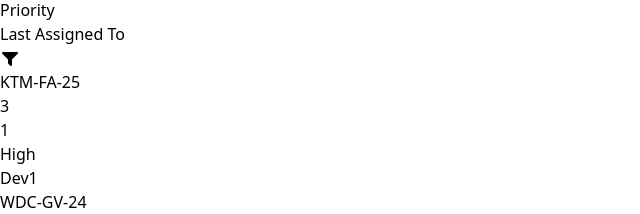
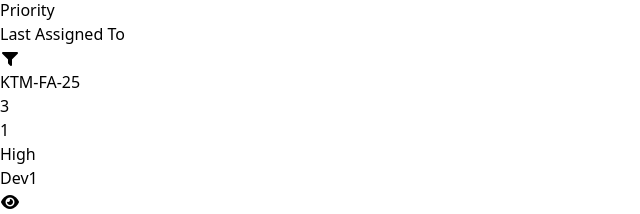
Before and after one commit to Ashmit990/DevClient-CRM, a React (Vite) app: page /clusters in a window 1280 px wide. Shown: the part 738-952 px from the top of the page, without its empty margins (0-640 px from the left). Built offline with nearby package versions, Linux system fonts and the light colour scheme.

Commit message:
added view icon in side of each cluster

```diff
--- a/src/components/clusters/ClustersColumns.jsx
+++ b/src/components/clusters/ClustersColumns.jsx
@@ -1,18 +1,16 @@
-import React from "react";
-
 export const ClustersColumns = ({ col1, col2, col3, col4, col5 }) => {
   return (
-    <>
-      <div className="grid grid-cols-5 bg-[#E7EDFB] text-[#8AB0F7] font-bold py-3 px-6 rounded-t-lg">
+    <div className="grid grid-cols-[2fr,1fr,1fr,1fr,1fr,0.5fr] bg-[#E7EDFB] text-[#8AB0F7] font-bold py-3 px-6 rounded-t-lg">
       <p>{col1}</p>
       <p>{col2}</p>
       <p>{col3}</p>
       <p>{col4}</p>
-        <div className="flex justify-between items-center">
       <p>{col5}</p>
-          <i className="fa-solid fa-filter ml-2 cursor-pointer"></i>
+
+      {/* FILTER goes in separate column */}
+      <div className="flex justify-center items-center">
+        <i className="fa-solid fa-filter cursor-pointer"></i>
       </div>
     </div>
-    </>
   );
 };
--- a/src/components/clusters/ClustersRows.jsx
+++ b/src/components/clusters/ClustersRows.jsx
@@ -1,13 +1,15 @@
-import React from "react";
-
 export const ClustersRows = ({ val1, val2, val3, val4, val5 }) => {
   return (
-    <div className="grid grid-cols-5 bg-white text-[#9EAABE] py-4 px-6 mb-[10px] rounded-lg font-medium">
+    <div className="grid grid-cols-[2fr,1fr,1fr,1fr,1fr,0.5fr] bg-white text-[#9EAABE] py-4 px-6 mb-2 rounded-lg font-medium hover:bg-[#F3F6FF] transition w-[102%] cursor-pointer">
       <p>{val1}</p>
       <p>{val2}</p>
       <p>{val3}</p>
       <p>{val4}</p>
       <p>{val5}</p>
+
+      <div className="flex justify-center items-center">
+        <i className="fa-solid fa-eye cursor-pointer"></i>
+      </div>
     </div>
   );
 };
--- a/src/layouts/ClusterLayout.jsx
+++ b/src/layouts/ClusterLayout.jsx
@@ -10,7 +10,7 @@ const ClusterLayout = () => {
         <Button label="Add Cluster" logo="+" />
       </div>
 
-      <div className="w-[95%] h-[500px] ">
+      <div className="w-[93.5%] h-[500px] ">
         <ClustersTable />
       </div>
     </>
--- a/src/layouts/DashboardLayout.jsx
+++ b/src/layouts/DashboardLayout.jsx
@@ -17,6 +17,10 @@ export const DashboardLayout = () => {
         ))}
 
       </div>
+      <div className='border-2 border-black w-[190px] h-[160px] rounded-md bg-[#F8F9FC] flex flex-col px-1'>
+        <p className='font-semibold text-[20px] text-[#7A89A1]'>Filter By</p>
+        <p className='font-semibold text-[15px] mt-[10px] text-[#7A89A1] w-full h-[30px] border-2 border-purple-600 rounded-md px-1 flex justify-center items-center'>Most Number of Leads</p>
+      </div>
     </div>
   )
 }
```
Also changed, not shown: src/components/ui/Dropdown.jsx (added, +7 -0 lines). Lines whose indentation alone changed are shown as unchanged.
